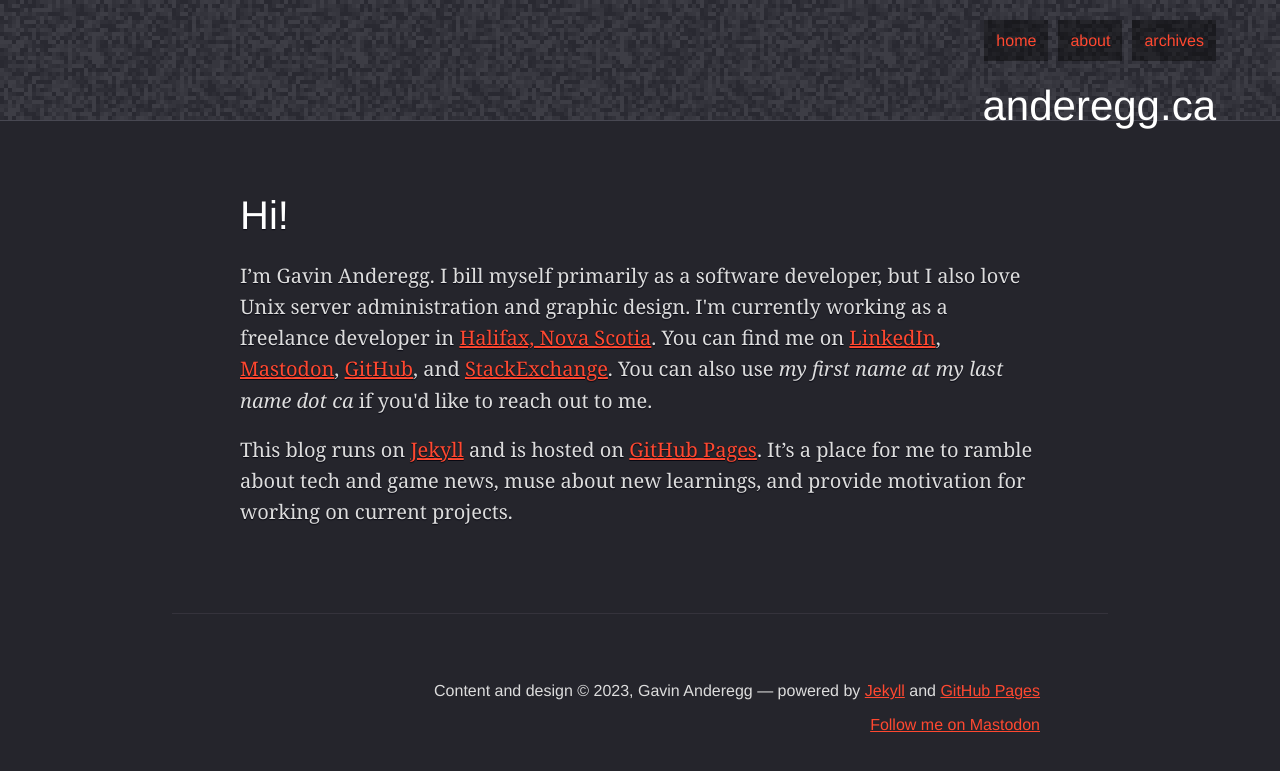
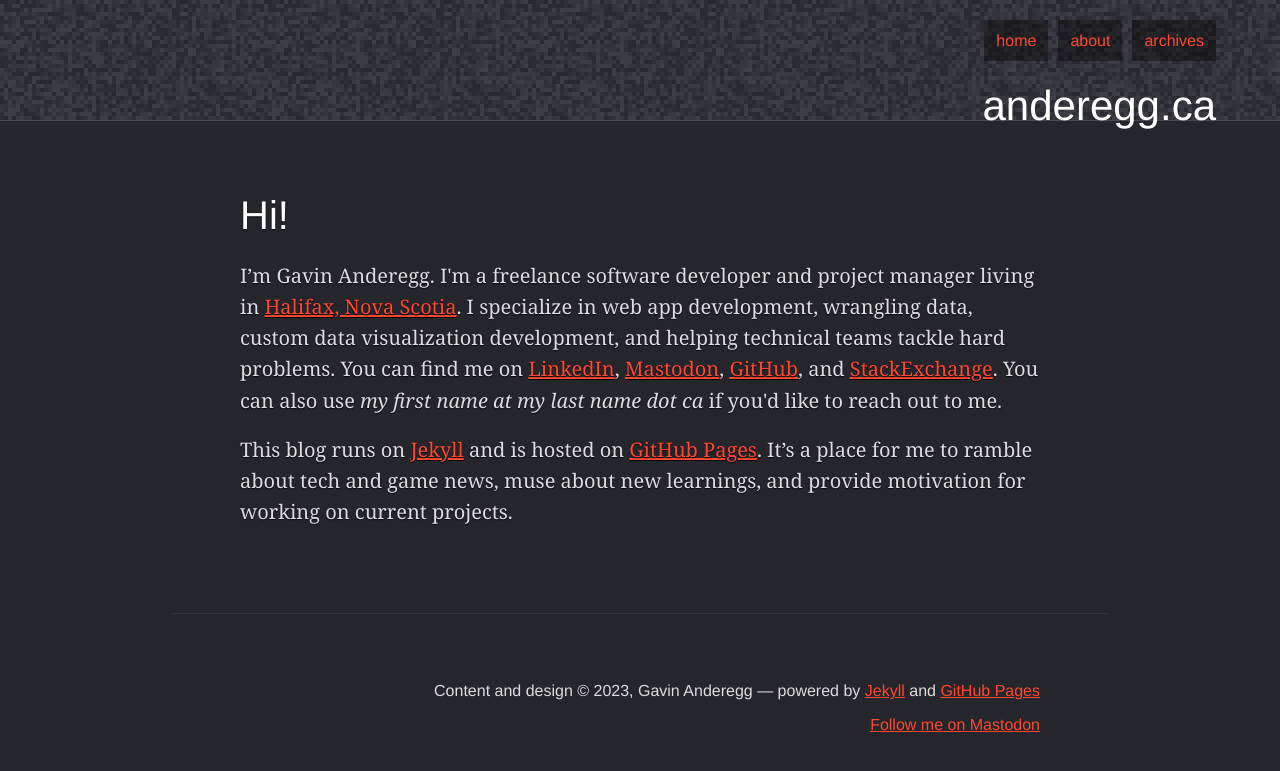
Before and after one commit to gavinanderegg/gavinanderegg.github.io, a Jekyll site: the page built from about/index.html, in a window 1280 px wide. Shown: the top 771 px of the page. Built offline with Jekyll 4.4.1, drawn with Linux system fonts in a browser that asks for light colours.

Commit message:
Updating about page text

```diff
--- a/about/index.html
+++ b/about/index.html
@@ -5,6 +5,6 @@
 
 <h1>Hi!</h1>
 
-<p>I&#8217;m Gavin Anderegg. I bill myself primarily as a software developer, but I also love Unix server administration and graphic design. I'm currently working as a freelance developer in <a href="https://en.wikipedia.org/wiki/Halifax,_Nova_Scotia">Halifax, Nova Scotia</a>. You can find me on <a href="https://www.linkedin.com/in/gavinanderegg/">LinkedIn</a>, <a href="https://mastodon.social/@gavinanderegg" rel="me">Mastodon</a>, <a href="https://github.com/gavinanderegg">GitHub</a>, and <a href="https://stackexchange.com/users/251148/gavin-anderegg?tab=accounts">StackExchange</a>. You can also use <em>my first name at my last name dot ca</em> if you'd like to reach out to me.</p>
+<p>I&#8217;m Gavin Anderegg. I'm a freelance software developer and project manager living in <a href="https://en.wikipedia.org/wiki/Halifax,_Nova_Scotia">Halifax, Nova Scotia</a>. I specialize in web app development, wrangling data, custom data visualization development, and helping technical teams tackle hard problems. You can find me on <a href="https://www.linkedin.com/in/gavinanderegg/">LinkedIn</a>, <a href="https://mastodon.social/@gavinanderegg" rel="me">Mastodon</a>, <a href="https://github.com/gavinanderegg">GitHub</a>, and <a href="https://stackexchange.com/users/251148/gavin-anderegg?tab=accounts">StackExchange</a>. You can also use <em>my first name at my last name dot ca</em> if you'd like to reach out to me.</p>
 
 <p>This blog runs on <a href="https://jekyllrb.com/">Jekyll</a> and is hosted on <a href="https://pages.github.com/">GitHub Pages</a>. It&#8217;s a place for me to ramble about tech and game news, muse about new learnings, and provide motivation for working on current projects.</p>
```
